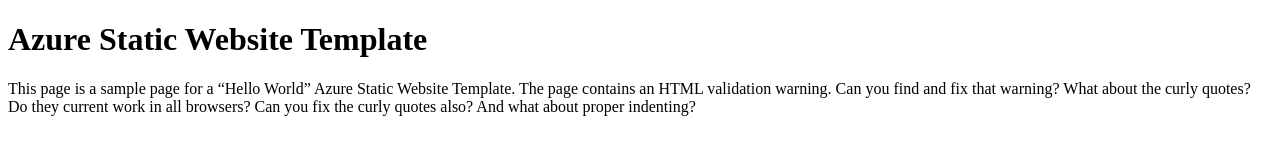
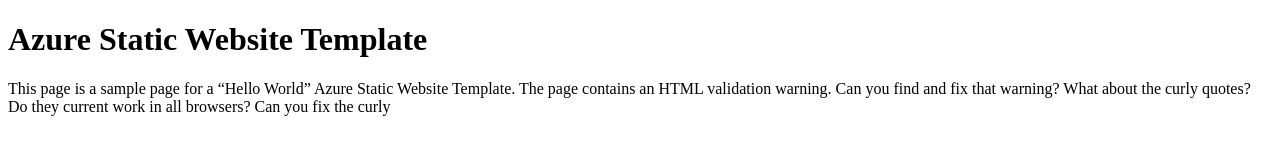
Before and after one commit to kzamudio2211/ResumeSite, a plain HTML site: page index.html in a window 1280 px wide. Drawn offline with Linux system fonts and the light colour scheme.

Commit message:
Update index.html

```diff
--- a/index.html
+++ b/index.html
@@ -7,6 +7,6 @@
 <h1>Azure Static Website Template</h1>
 <p>This page is a sample page for a “Hello World” Azure Static Website Template. The page contains an HTML validation warning.
 Can you find and fix that warning? What about the curly quotes? Do they current work in all browsers? Can you fix the curly
-quotes also? And what about proper indenting?</p>
+</p>
 </body>
 </html>
```
